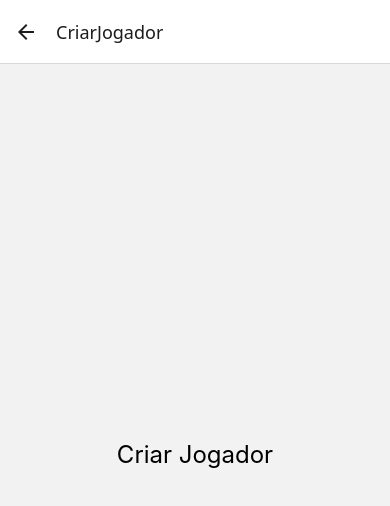
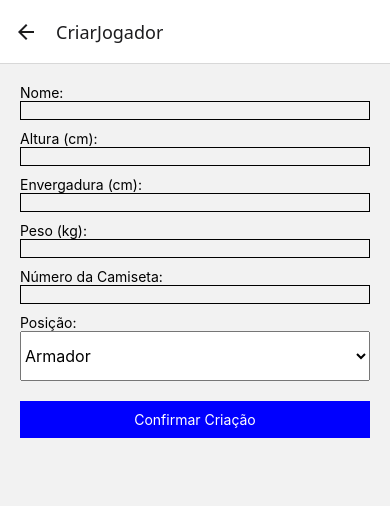
Before and after one commit to theozago/ProjetoReact, a React Native app: screen /CriarJogador in a window 390 px wide. Shown: the top 506 px of the page. Built offline with nearby package versions, Linux system fonts and the light colour scheme.

Commit message:
Criando Jogador

```diff
--- a/App.js
+++ b/App.js
@@ -9,6 +9,8 @@ import InicioScreen from './InicioScreen';
 import TimesNBA from './TimesNBA';
 import CriarJogador from './CriarJogador';
 import TeamDetails from './TeamDetails';
+
+
 const Stack = createStackNavigator();
 
 export default function App() {
@@ -18,10 +20,11 @@ export default function App() {
         <Stack.Screen name="Home" component={HomeScreen} />
         <Stack.Screen name="Cadastro" component={CadastroScreen} />
         <Stack.Screen name="Login" component={LoginScreen} />
-        <Stack.Screen name="Sucesso" component={InicioScreen} />
+        <Stack.Screen name="Inicio" component={InicioScreen} />
         <Stack.Screen name="TimesNBA" component={TimesNBA} />
         <Stack.Screen name="CriarJogador" component={CriarJogador} />
         <Stack.Screen name="TeamDetails" component={TeamDetails} />
+
       </Stack.Navigator>
     </NavigationContainer>
   );
--- a/CriarJogador.js
+++ b/CriarJogador.js
@@ -1,11 +1,111 @@
-import React from 'react';
-import { View, Text } from 'react-native';
+import React, { useState } from 'react';
+import { View, Text, TextInput, Alert, Picker, TouchableOpacity } from 'react-native';
+import AsyncStorage from '@react-native-async-storage/async-storage';
 
-const CriarJogador = () => {
+const CriarJogador = ({ navigation }) => {
+  const [name, setName] = useState('');
+  const [height, setHeight] = useState('');
+  const [wingspan, setWingspan] = useState('');
+  const [weight, setWeight] = useState('');
+  const [jerseyNumber, setJerseyNumber] = useState('');
+  const [position, setPosition] = useState('point guard');
+
+  const handleCreatePlayer = async () => {
+    if (name && height && wingspan && weight && jerseyNumber && position) {
+      const player = {
+        name,
+        height,
+        wingspan,
+        weight,
+        jerseyNumber,
+        position,
+      };
+
+      try {
+
+        const storedPlayers = await AsyncStorage.getItem('players');
+        const players = storedPlayers ? JSON.parse(storedPlayers) : [];
+        players.push(player);
+        await AsyncStorage.setItem('players', JSON.stringify(players));
+
+        Alert.alert('Sucesso', 'Jogador criado com sucesso!');
+
+
+        navigation.navigate('Inicio');
+
+
+        setName('');
+        setHeight('');
+        setWingspan('');
+        setWeight('');
+        setJerseyNumber('');
+        setPosition('point guard');
+      } catch (error) {
+        console.log("Erro ao salvar o jogador:", error);
+        Alert.alert('Erro', 'Falha ao salvar o jogador');
+      }
+    } else {
+      Alert.alert('Erro', 'Preencha todos os campos');
+    }
+  };
+
   return (
-    <View style={{ flex: 1, alignItems: 'center', justifyContent: 'center' }}>
-      <Text style={{ fontSize: 24 }}>Criar Jogador</Text>
-      {}
+    <View style={{ padding: 20 }}>
+      <Text>Nome:</Text>
+      <TextInput
+        value={name}
+        onChangeText={setName}
+        style={{ borderWidth: 1, marginBottom: 10 }}
+      />
+
+      <Text>Altura (cm):</Text>
+      <TextInput
+        value={height}
+        onChangeText={setHeight}
+        keyboardType="numeric"
+        style={{ borderWidth: 1, marginBottom: 10 }}
+      />
+
+      <Text>Envergadura (cm):</Text>
+      <TextInput
+        value={wingspan}
+        onChangeText={setWingspan}
+        keyboardType="numeric"
+        style={{ borderWidth: 1, marginBottom: 10 }}
+      />
+
+      <Text>Peso (kg):</Text>
+      <TextInput
+        value={weight}
+        onChangeText={setWeight}
+        keyboardType="numeric"
+        style={{ borderWidth: 1, marginBottom: 10 }}
+      />
+
+      <Text>Número da Camiseta:</Text>
+      <TextInput
+        value={jerseyNumber}
+        onChangeText={setJerseyNumber}
+        keyboardType="numeric"
+        style={{ borderWidth: 1, marginBottom: 10 }}
+      />
+
+      <Text>Posição:</Text>
+      <Picker
+        selectedValue={position}
+        style={{ height: 50, marginBottom: 20 }}
+        onValueChange={(itemValue) => setPosition(itemValue)}
+      >
+        <Picker.Item label="Armador" value="point guard" />
+        <Picker.Item label="Ala-Armador" value="shooting guard" />
+        <Picker.Item label="Ala" value="small forward" />
+        <Picker.Item label="Ala-Pivô" value="power forward" />
+        <Picker.Item label="Pivô" value="center" />
+      </Picker>
+
+      <TouchableOpacity onPress={handleCreatePlayer} style={{ backgroundColor: 'blue', padding: 10, alignItems: 'center' }}>
+        <Text style={{ color: 'white' }}>Confirmar Criação</Text>
+      </TouchableOpacity>
     </View>
   );
 };
--- a/InicioScreen.js
+++ b/InicioScreen.js
@@ -9,7 +9,7 @@ const InicioScreen = ({ navigation }) => {
         title="Ver Times da NBA"
         onPress={() => navigation.navigate('TimesNBA')}
       />
-      <View style={{ height: 20 }} /> {/* Espaçamento entre os botões */}
+      <View style={{ height: 20 }} />
       <Button
         title="Criar Jogador"
         onPress={() => navigation.navigate('CriarJogador')}
--- a/LoginScreen.js
+++ b/LoginScreen.js
@@ -12,7 +12,7 @@ const LoginScreen = ({ navigation }) => {
       const storedPassword = await AsyncStorage.getItem('password');
 
       if (username === storedUsername && password === storedPassword) {
-        navigation.navigate('Sucesso');
+        navigation.navigate('Inicio');
       } else {
         Alert.alert('Erro', 'Usuário ou senha incorretos');
       }
--- a/TeamDetails.js
+++ b/TeamDetails.js
@@ -11,7 +11,7 @@ const TeamDetails = ({ route }) => {
       <Text style={{ fontSize: 18 }}>Cidade: {cidade}</Text>
       <Text style={{ fontSize: 18 }}>Títulos: {titulos}</Text>
       <Text style={{ fontSize: 18 }}>Ano de Fundação: {fundacao}</Text>
-      {/* Adicione outros detalhes conforme necessário */}
+      {}
     </View>
   );
 };
--- a/TimesNBA.js
+++ b/TimesNBA.js
@@ -2,7 +2,7 @@ import React from 'react';
 import { View, Text, FlatList, Image, TouchableOpacity } from 'react-native';
 
 const teams = [
-    { id: '1', name: 'Boston Celtics', logo: 'https://upload.wikimedia.org/wikipedia/en/thumb/8/8f/Boston_Celtics.svg/1200px-Boston_Celtics.svg.png', cidade: 'Boston', titulos: 18, fundacao: 1946 },
+  { id: '1', name: 'Boston Celtics', logo: 'https://upload.wikimedia.org/wikipedia/en/thumb/8/8f/Boston_Celtics.svg/1200px-Boston_Celtics.svg.png', cidade: 'Boston', titulos: 18, fundacao: 1946 },
   { id: '2', name: 'Brooklyn Nets', logo: '', cidade: 'Brooklyn', titulos: 0, fundacao: 1967 },
   { id: '3', name: 'New York Knicks', logo: '', cidade: 'New York', titulos: 2, fundacao: 1946 },
   { id: '4', name: 'Philadelphia 76ers', logo: '', cidade: 'Philadelphia', titulos: 3, fundacao: 1946 },
@@ -33,6 +33,7 @@ const teams = [
   { id: '28', name: 'Memphis Grizzlies', logo: '', cidade: 'Memphis', titulos: 0, fundacao: 1995 },
   { id: '29', name: 'New Orleans Pelicans', logo: '', cidade: 'New Orleans', titulos: 0, fundacao: 2002 },
   { id: '30', name: 'San Antonio Spurs', logo: '', cidade: 'San Antonio', titulos: 5, fundacao: 1967 },
+
 ];
 
 const TimesNBA = ({ navigation }) => {
```
Also changed, not shown: Celtics.js (deleted).
